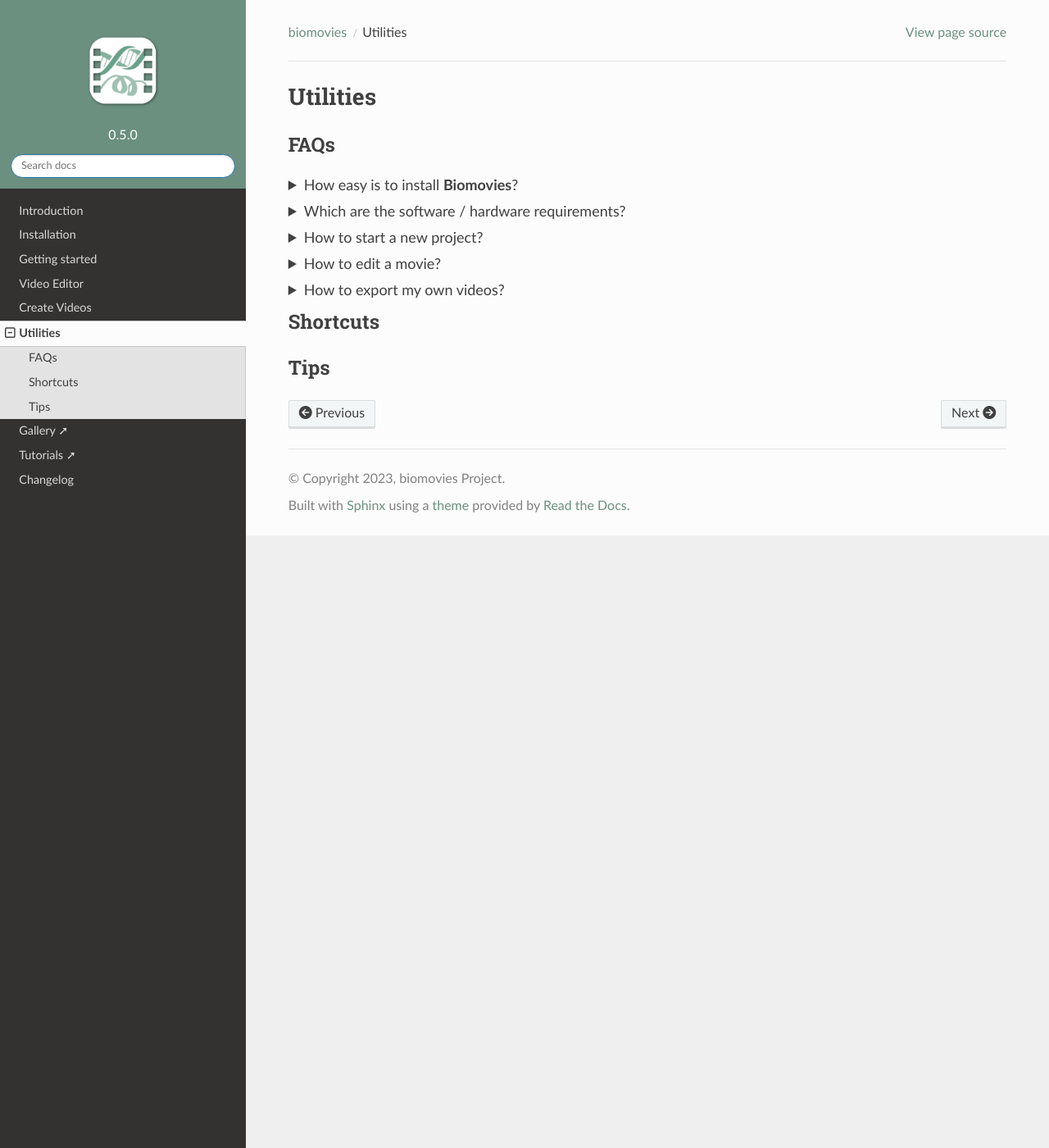
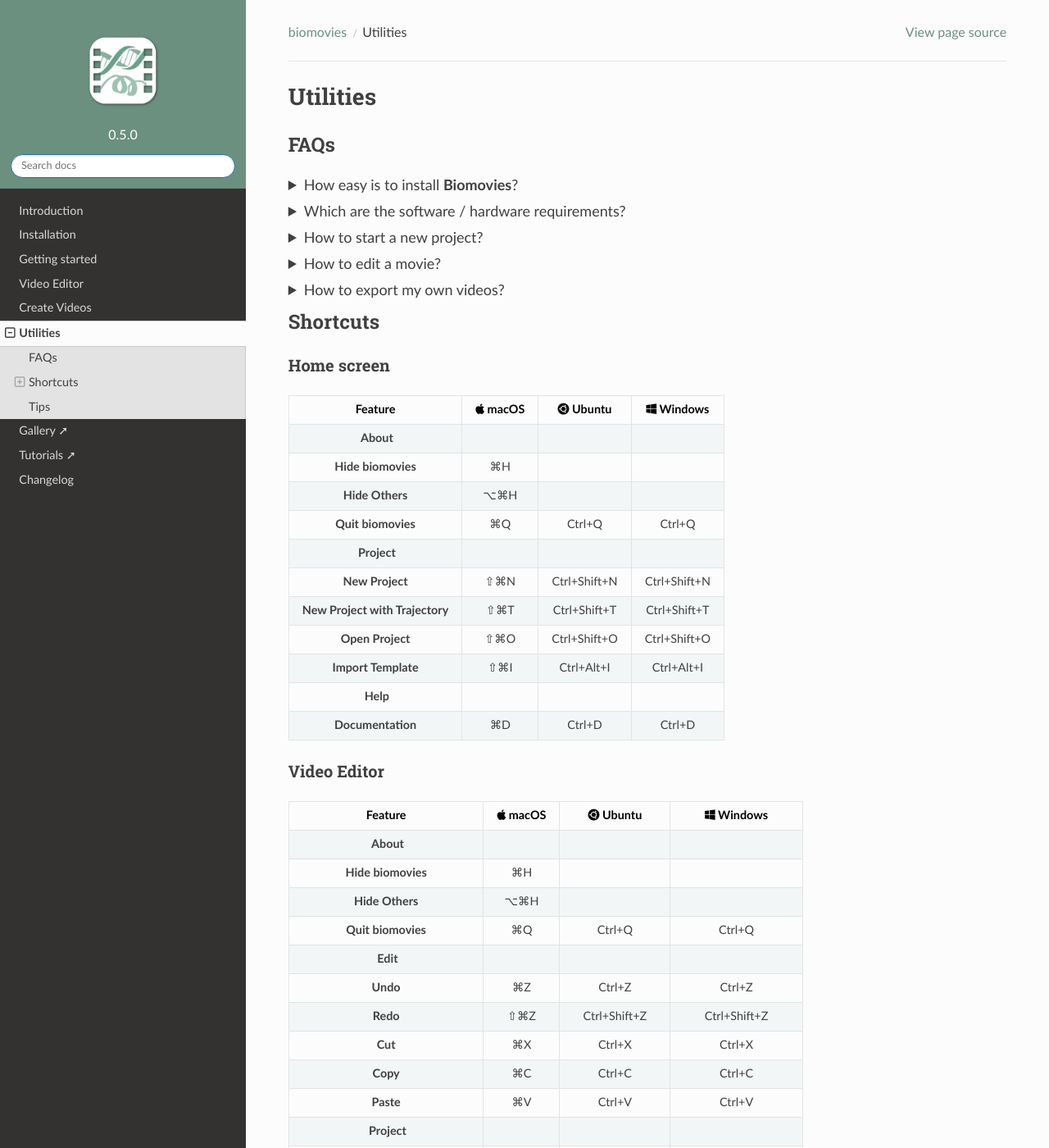
Before and after one commit to gbayarri/biomovies_documentation, a Sphinx documentation site: the page built from docs/source/utilities.md, in a window 1280 px wide and 1400 px high. Shown: the whole window at 82% size. Built offline with Sphinx 7.4.7 and the Read the Docs theme 2.0.0, drawn with Linux system fonts in a browser that asks for light colours; some of the changed text lies outside the part shown.

Commit message:
Utilities > Shortcuts

```diff
--- a/docs/source/_static/theme_overrides.css
+++ b/docs/source/_static/theme_overrides.css
@@ -52,8 +52,9 @@
 span.rst-current-version span { font-family: 'Lato';}
 .headerlink { font-family: 'FontAwesome'!important; }
 
-details summary { margin-bottom: 10px; font-size: 18px; }
+details summary { margin-bottom: 10px; font-size: 18px; cursor: pointer; }
 details p { padding-left: 20px; }
+details ul { margin-left: 15px; }
 
 @media not all and (min-resolution:.001dpcm)
 { @supports (-webkit-appearance:none) {
--- a/docs/source/utilities.md
+++ b/docs/source/utilities.md
@@ -11,11 +11,13 @@
 
 <details>
   <summary>Which are the software / hardware requirements?</summary>
-  <p>
+  <p style="margin-bottom: 10px;">
     These are the recommended <strong>requirements</strong>:
-    <li><strong>macOS:</strong> Mac OSX 10.12+ supported, 16GB of RAM recommended</li>
-    <li><strong>Linux:</strong> Ubuntu 18.04 or greater, 16GB of RAM recommended</li>
-    <li><strong>Windows:</strong> Windows 10, 16GB of RAM recommended</li>
+    <ul>
+        <li><strong>macOS:</strong> Mac OSX 10.12+ supported, 16GB of RAM recommended</li>
+        <li><strong>Linux:</strong> Ubuntu 18.04 or greater, 16GB of RAM recommended</li>
+        <li><strong>Windows:</strong> Windows 10, 16GB of RAM recommended</li>
+    </ul>
   </p>
 </details>
 
@@ -34,7 +36,79 @@
   <p>Please visit the <a href="create-videos.html">Create Videos section</a> of the documentation. In this section, there is a broad explanation about how to create a <a href="create-videos.html#create-new-preview">New Preview</a> video, a <a href="create-videos.html#create-new-movie">New Movie</a> and a <a href="create-videos.html#create-new-gif">New GIF</a>.</p>
 </details>
 
-
 ## Shortcuts
 
+### Home screen
+
+| Feature | <i class="fa-brands fa-apple"></i> macOS | <i class="fa-brands fa-ubuntu"></i> Ubuntu | <i class="fa-brands fa-windows"></i> Windows
+| :-: | :-: | :-: | :-: |
+| **About**
+| **Hide biomovies** | ⌘H |  |
+| **Hide Others** | ⌥⌘H |  |
+| **Quit biomovies** | ⌘Q | Ctrl+Q | Ctrl+Q
+| **Project**
+| **New Project** | ⇧⌘N | Ctrl+Shift+N | Ctrl+Shift+N
+| **New Project with Trajectory** | ⇧⌘T | Ctrl+Shift+T | Ctrl+Shift+T
+| **Open Project** | ⇧⌘O | Ctrl+Shift+O | Ctrl+Shift+O
+| **Import Template** | ⇧⌘I | Ctrl+Alt+I  | Ctrl+Alt+I
+| **Help**
+| **Documentation** | ⌘D | Ctrl+D | Ctrl+D
+
+### Video Editor
+
+| Feature | <i class="fa-brands fa-apple"></i> macOS | <i class="fa-brands fa-ubuntu"></i> Ubuntu | <i class="fa-brands fa-windows"></i> Windows
+| :-: | :-: | :-: | :-: |
+| **About**
+| **Hide biomovies** | ⌘H |  |
+| **Hide Others** | ⌥⌘H |  |
+| **Quit biomovies** | ⌘Q | Ctrl+Q | Ctrl+Q
+| **Edit**
+| **Undo** | ⌘Z | Ctrl+Z | Ctrl+Z
+| **Redo** | ⇧⌘Z | Ctrl+Shift+Z | Ctrl+Shift+Z
+| **Cut** | ⌘X | Ctrl+X | Ctrl+X
+| **Copy** | ⌘C | Ctrl+C | Ctrl+C
+| **Paste** | ⌘V | Ctrl+V | Ctrl+V
+| **Project**
+| **Save Project** | ⌘S | Ctrl+S | Ctrl+S
+| **Save Project As** | ⇧⌘S | Ctrl+Shift+S | Ctrl+Shift+S
+| **Export Project As Template** | ⇧⌘E | Ctrl+Shift+E | Ctrl+Shift+E
+| **Close Project** | ⌘W | Ctrl+W  | Ctrl+W
+| **View**
+| **Stage** | ⌥⇧S | Alt+Shift+S  | Alt+Shift+S
+| **Timeline** | ⌥⇧T | Alt+Shift+T  | Alt+Shift+T
+| **Representations** | ⌥⇧R | Alt+Shift+R  | Alt+Shift+R
+| **Tools** | ⌥⇧O | Alt+Shift+O  | Alt+Shift+O
+| **Status Bar** | ⌥⇧B | Alt+Shift+B  | Alt+Shift+B
+| **Theme** | ⌥⇧H | Alt+Shift+H  | Alt+Shift+H
+| **Timeline > New Item**
+| **Create New Clip** | ⇧⌘C | Ctrl+Shift+C  | Ctrl+Shift+C
+| **Create New Cloned Clip** | ⌥⌘C | Ctrl+Alt+C | Ctrl+Alt+C
+| **Create New Transition** | ⇧⌘T | Ctrl+Shift+T  | Ctrl+Shift+T
+| **Create New Fade In Transition** | ⇧⌘I | Ctrl+Alt+I | Ctrl+Shift+I
+| **Create New Fade Out Transition** | ⇧⌘O | Ctrl+Shift+O  | Ctrl+Shift+O
+| **Create New Description** | ⇧⌘D | Ctrl+Shift+D  | Ctrl+Shift+D
+| **Timeline > Controls**
+| **Reset Timeline** | ⌥⌘R | Ctrl+Alt+R  | Ctrl+Alt+R
+| **Pan Mode** | ⌥⌘A | Ctrl+Alt+A | Ctrl+Alt+A
+| **Zoom Mode** | ⌥⌘Z | Ctrl+Alt+Z | Ctrl+Alt+Z
+| **Timeline > Keyframes Actions**
+| **Align to First** | ⌥⌘⇧► | Ctrl+Right | Ctrl+Alt+Shift+Right
+| **Align to Last** | ⌥⌘⇧◄ | Ctrl+Left | Ctrl+Alt+Shift+Left
+| **Select all Keyframes** | ⇧⌘K | Ctrl+Shift+K | Ctrl+Shift+K
+| **Move to Left** | ⇧⌘◄ | Ctrl+Shift+Left | Ctrl+Shift+Left
+| **Move to Right** | ⇧⌘► | Ctrl+Shift+Right | Ctrl+Shift+Right
+| **Timeline > Player**
+| **Go to First Frame** | ⇧▲ | Shift+Up | Shift+Up
+| **Go to Previous Frame** | ⇧◄ | Shift+Left | Shift+Left
+| **Play / Pause** | ⇧P | Shift+P | Shift+P
+| **Go to Next Frame** | ⇧► | Shift+Right | Shift+Right
+| **Go to Last Framet** | ⇧▼ | Shift+Down | Shift+Down
+| **Create Video**
+| **New Preview** | ⌘P | Ctrl+P | Ctrl+P
+| **New Movie** | ⌘M | Ctrl+M | Ctrl+M
+| **New GIF** | ⌘G | Ctrl+G | Ctrl+G
+| **Close Video Window** | ⇧⌘W | Ctrl+Shift+W | Ctrl+Shift+W
+| **Help**
+| **Documentation** | ⌘D | Ctrl+D | Ctrl+D
+
 ## Tips
```
